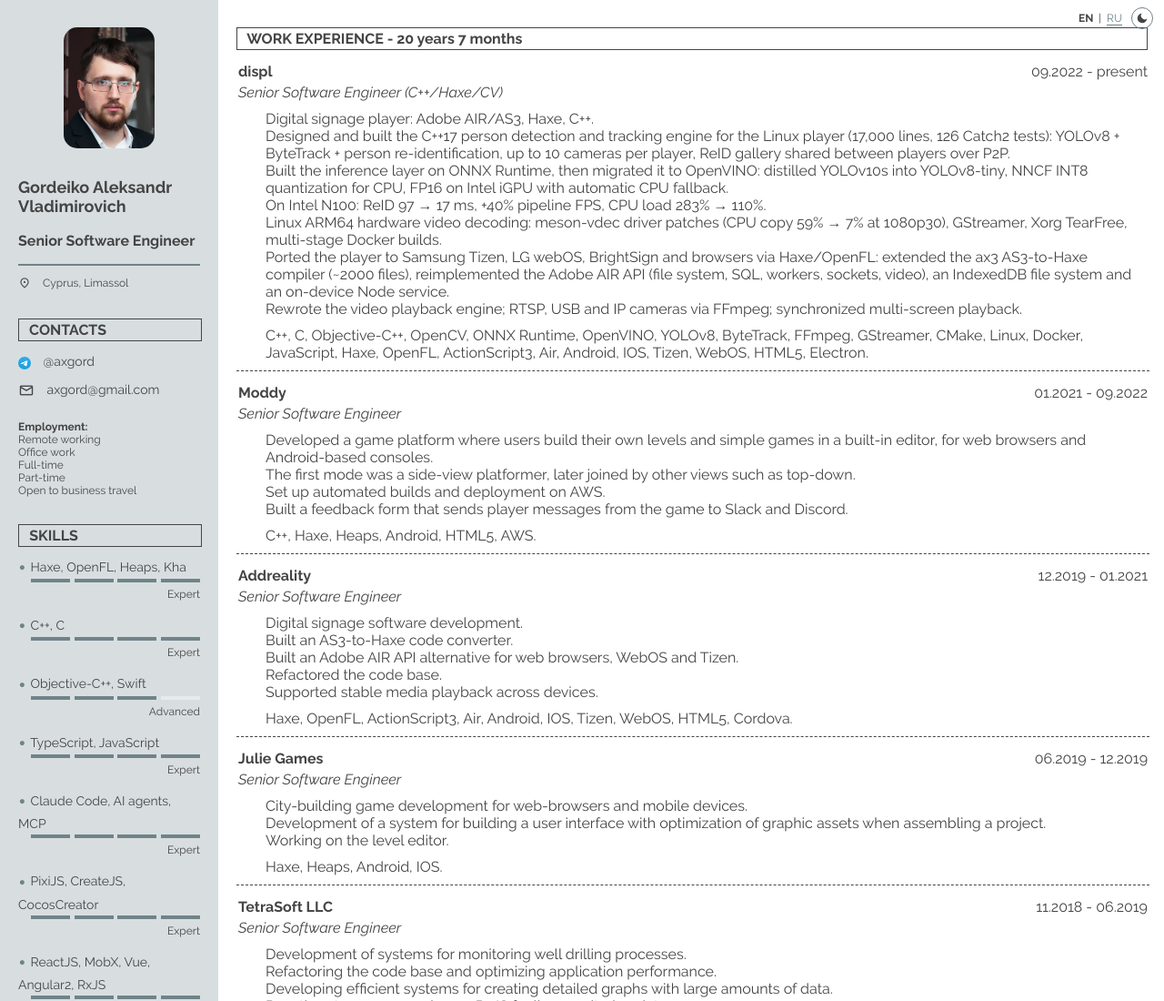
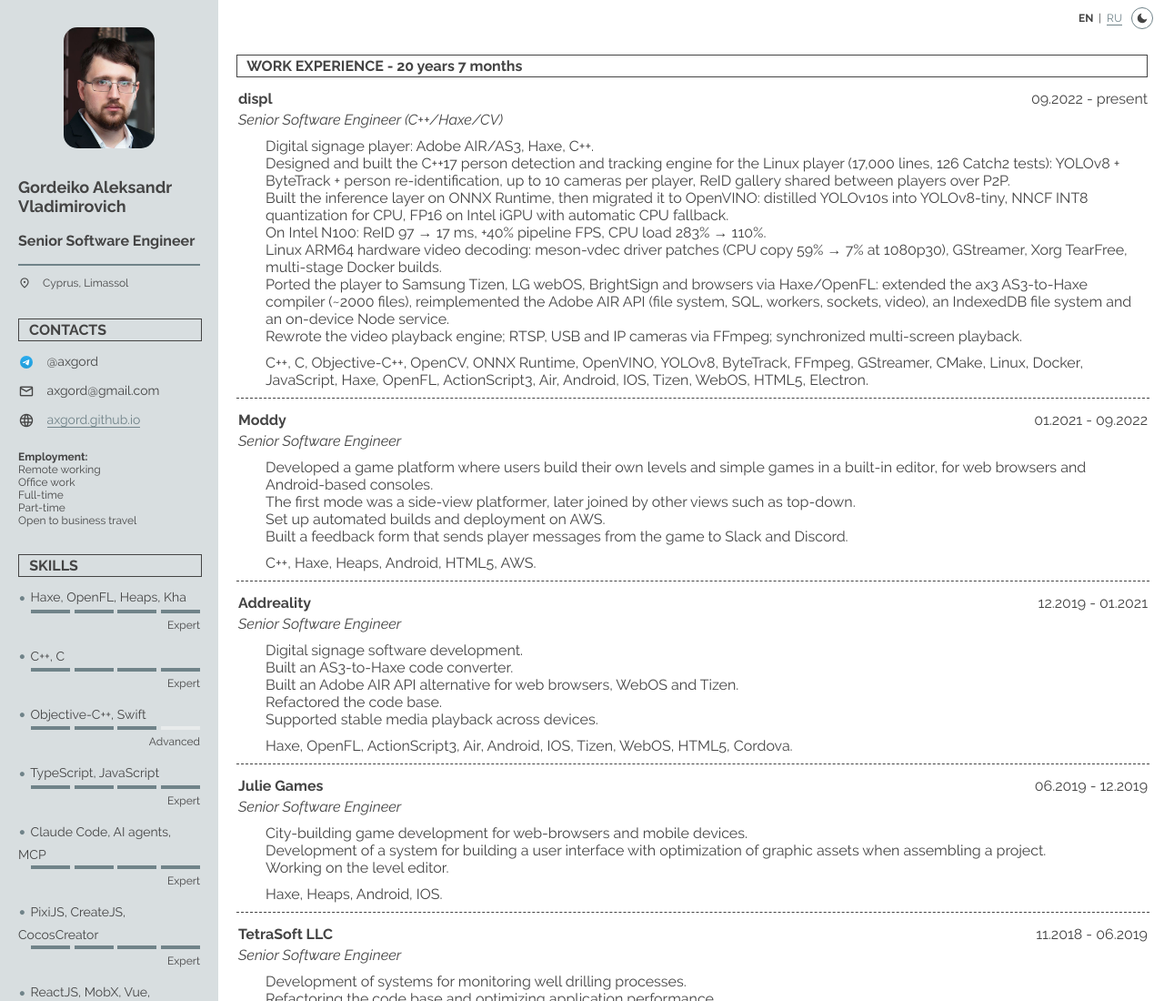
Before and after one commit to AxGord/axgord.github.io, a plain HTML site: page cv/index.html in a window 1280 px wide. Shown: the top 1100 px of the page at 91% size. Drawn offline with nearby package versions, Linux system fonts and the light colour scheme.

Commit message:
CV: website link, aligned contact icons, switch clear of the first frame
Co-Authored-By: Claude Opus 5.5 <noreply@anthropic.com>

```diff
--- a/cv/index.html
+++ b/cv/index.html
@@ -45,6 +45,7 @@
 
 				<p><span class="telegram"></span> @axgord</p>
 				<p><span class="material-symbols-outlined">mail</span> axgord@gmail.com</p>
+				<p><span class="material-symbols-outlined">language</span> <a href="https://axgord.github.io/">axgord.github.io</a></p>
 			</div>
 			<div class="term">
 
--- a/cv/ru/styles.css
+++ b/cv/ru/styles.css
@@ -390,6 +390,17 @@ ul li span.desc {
 	vertical-align: middle;
 }
 
+/* In the contact list the Telegram mark takes the box of the 18px Material icons beside it, the
+   mark itself drawn smaller and centred, so the icons share one column and the texts one start. */
+.contact .telegram {
+	width: 18px;
+	height: 18px;
+	background-size: 14px;
+	background-repeat: no-repeat;
+	background-position: center;
+	vertical-align: top;
+}
+
 /* Web page only: the language switch is hidden in print, and the A4-wide two-column layout stacks on narrow screens. */
 .langswitch, .theme-toggle {
 	display: none;
@@ -433,6 +444,14 @@ ul li span.desc {
 	}
 	.theme-toggle .i-sun {
 		display: none;
+	}
+}
+
+/* Two columns: the switch sits in the content's top-right corner, so the content starts below it
+   and the first section frame does not run under the toggle. Stacked, the switch sits over the panel. */
+@media screen and (min-width: 721px) {
+	html.web .content {
+		padding-top: 40px;
 	}
 }
 
--- a/cv/styles.css
+++ b/cv/styles.css
@@ -390,6 +390,17 @@ ul li span.desc {
 	vertical-align: middle;
 }
 
+/* In the contact list the Telegram mark takes the box of the 18px Material icons beside it, the
+   mark itself drawn smaller and centred, so the icons share one column and the texts one start. */
+.contact .telegram {
+	width: 18px;
+	height: 18px;
+	background-size: 14px;
+	background-repeat: no-repeat;
+	background-position: center;
+	vertical-align: top;
+}
+
 /* Web page only: the language switch is hidden in print, and the A4-wide two-column layout stacks on narrow screens. */
 .langswitch, .theme-toggle {
 	display: none;
@@ -433,6 +444,14 @@ ul li span.desc {
 	}
 	.theme-toggle .i-sun {
 		display: none;
+	}
+}
+
+/* Two columns: the switch sits in the content's top-right corner, so the content starts below it
+   and the first section frame does not run under the toggle. Stacked, the switch sits over the panel. */
+@media screen and (min-width: 721px) {
+	html.web .content {
+		padding-top: 40px;
 	}
 }
 
```
Also changed, not shown: cv/ru/index.html (+1 -0 lines).
